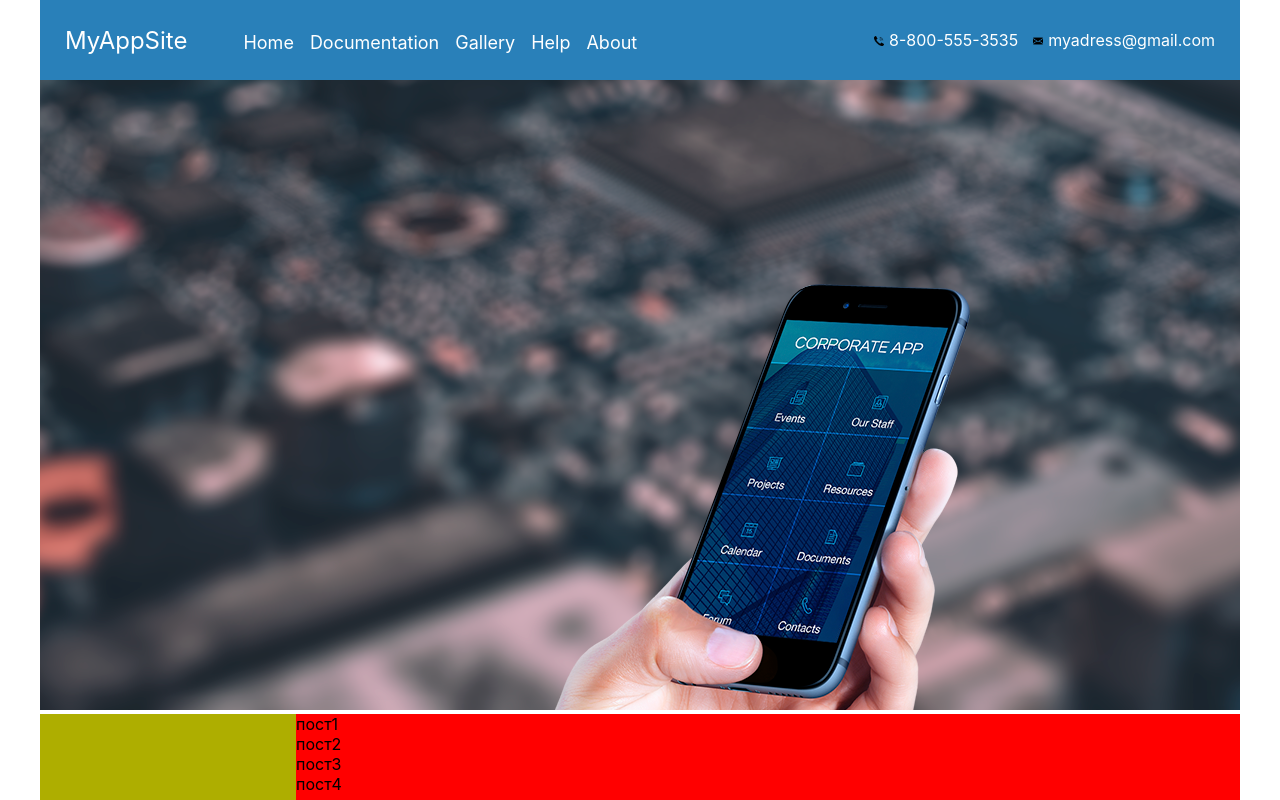
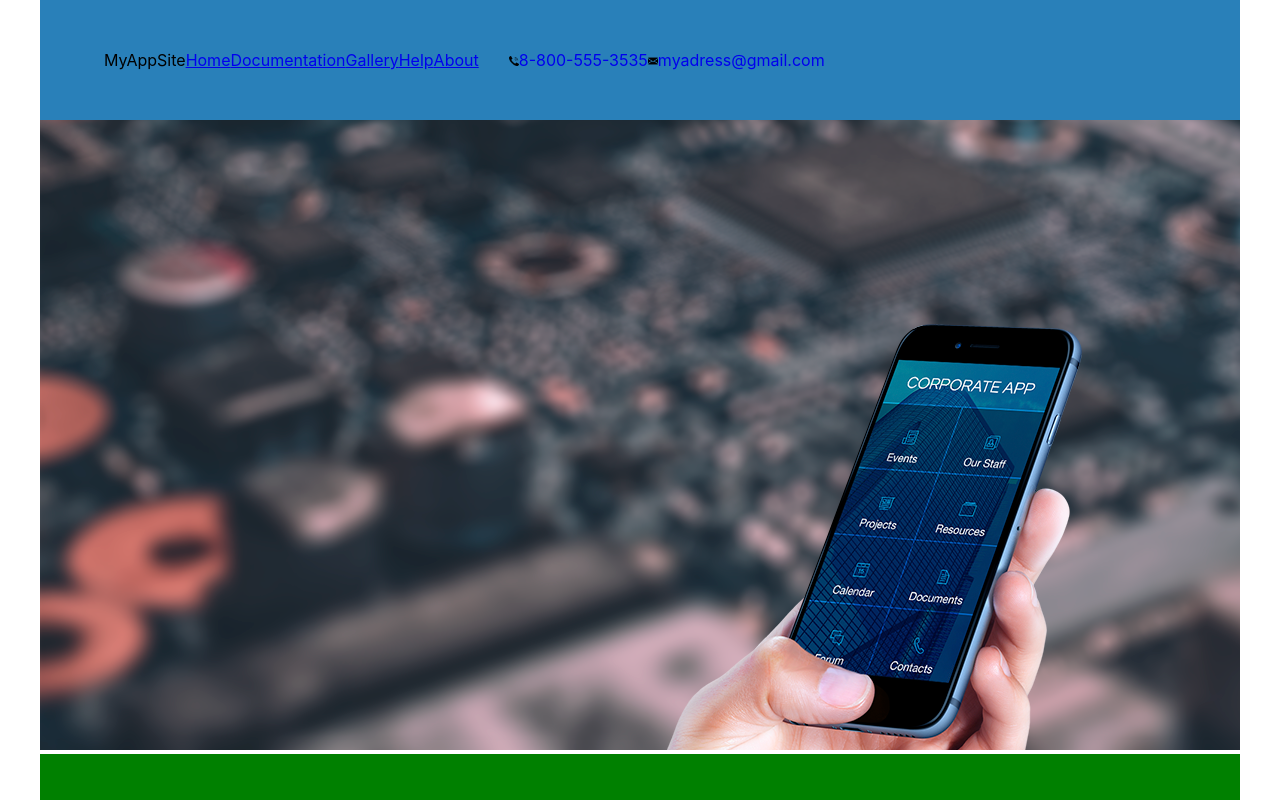
Before and after one commit to AlexMef/myappsite, a React (Create React App) app: page / in a window 1280 px wide. Shown: the top 800 px of the page. Built offline with nearby package versions, Linux system fonts and the light colour scheme.

Commit message:
minor changes

```diff
--- a/src/App.js
+++ b/src/App.js
@@ -3,18 +3,16 @@ import './styles/App.scss';
 // import slider_img from './img/smartphone.png';
 
 import Header from './Header';
-import Slider from './Slider';
+import Content from './Content';
 import Footer from './Footer';
-import PostsMenu from './PostsMenu';
-import Posts from './Posts';
+
+
 
 function App() {
     return (
         <div id="grid">
             <div id="pageHeader"><Header /></div>
-            <div id="pageSlider"><Slider /></div>
-            <div id="postsMenu"><PostsMenu /></div>
-            <div id="posts"><Posts /></div>
+            <div id="pageContent"><Content /></div>
             <div id="pageFooter"><Footer /></div>
         </div>
 
--- /dev/null
+++ b/src/Content.jsx
@@ -0,0 +1,11 @@
+import React from 'react';
+import Slider from './Slider';
+import './styles/Slider.scss';
+
+function Content() {
+    return (
+        <div className="slider"><Slider /></div>
+    );
+}
+
+export default Content;
--- a/src/Header.jsx
+++ b/src/Header.jsx
@@ -5,28 +5,28 @@ import img_email from './img/email.png';
 
 function Header() {
     return (
-        <header className="header">
-                <div className="site_menu">
-                    <div className="site_name">MyAppSite</div>
-                    <ul className="site_items">
-                        <li><a href="#">Home</a></li>
-                        <li><a href="#">Documentation</a></li>
-                        <li><a href="#">Gallery</a></li>
-                        <li><a href="#">Help</a></li>
-                        <li><a href="#">About</a></li>
-                    </ul>
+        <div className="header">
+                <div className="siteMenu">
+                    <div className="siteName">MyAppSite</div>
+                    <div className="siteItems">
+                        <div><a href="#">Home</a></div>
+                        <div><a href="#">Documentation</a></div>
+                        <div><a href="#">Gallery</a></div>
+                        <div><a href="#">Help</a></div>
+                        <div><a href="#">About</a></div>
+                    </div>
                 </div>
-                <div className="site_contacts">
-                    <div id="phonenumber">
+                <div className="siteContacts">
+                    <div class="phoneNumber">
                         <img src={img_call} alt="" />
                         <a href="#">8-800-555-3535</a>
                     </div>
-                    <div id="emailaddress">
+                    <div class="emailAdress">
                         <img src={img_email} alt="" />
                         <a href="#">myadress@gmail.com</a>
                     </div>
                 </div>
-        </header>
+        </div>
     );
 }
 
--- a/src/styles/App.scss
+++ b/src/styles/App.scss
@@ -2,16 +2,15 @@
     width: auto;
     margin-left: 5vh;
     margin-right: 5vh;
+    min-width: 700px;
     overflow: hidden;
 
     display: grid;
     grid-template-areas:
-        "header header header"
-        "slider slider slider"
-        "menu posts posts"
-        "footer footer footer";
-    grid-template-rows: 10vh 1fr 1fr 15vh;
-    grid-template-columns: 20vw 1fr 33vw;
+        "header"
+        "content"
+        "footer";
+    grid-template-rows: 15vh 1fr 15vh;
     row-gap: 0px;
     column-gap: 0px;
 }
@@ -20,20 +19,9 @@
     grid-area: header;
 }
 
-#pageSlider {
-    grid-area: slider;
+#pageContent {
+    grid-area: content;
 }
-
-
-#postsMenu {
-    grid-area: menu;
-}
-
-#posts {
-    grid-area: posts;
-}
-
-
 
 #pageFooter {
     grid-area: footer;
--- a/src/styles/Header.scss
+++ b/src/styles/Header.scss
@@ -1,110 +1,51 @@
 .header {
     $common-color: #ffffff;
     $hover-color: #bdc3c7;
+    padding-left: 5vw;
+    padding-right: 5vw;
+    height: 15vh;
+    display: flex;
+    flex-direction: row;
     background-color: #2980b9;
-    height: 10vh;
-    position: relative;
-    padding: 0 25px 0 25px;
 
-    &:after {
-        content: "";
-        display: table;
-        clear: both;
-    }
+    .siteMenu {
+        display: flex;
+        flex-direction: row;
+        align-items: center;
 
-    .site_menu {
-        float: left;
-        position: relative;
-        top: 50%;
-        transform: translateY(-50%);
-        font-size: 24px;
-
-        .site_name {
-            position: relative;
-            // top: 50%;
-            // transform: translateY(-50%);
-            float: left;
-            font-size: 24px;
-            color: $common-color;
-
+        .siteName {
         }
 
-        .site_items {
-            position: relative;
-            margin: 0;
-            float: left;
-            // top: 50%;
-            // transform: translateY(-50%);
-
-            li {
-                margin: 0 16px;
-                margin-right: 0;
-                display: inline;
-                list-style-type: none;
-
-                a {
-                    font-size: 18px;
-                    text-decoration: none;
-                    color: $common-color;
-
-                    &:hover {
-                        text-decoration: none;
-                        color: $hover-color;
-                    }
-                }
-            }
+        .siteItems {
+            display: flex;
+            flex-direction: row;
         }
     }
 
-    .site_contacts {
-        float: right;
-        position: relative;
-        height: inherit;
+    .siteContacts {
+        display: flex;
+        flex-direction: row;
+        align-items: center;
+        margin-left: 30px;
 
-        #phonenumber {
-            position: relative;
-            display: inline-block;
-            margin-right: 15px;
-            top: 50%;
-            transform: translateY(-50%);
-
+        .phoneNumber {
+            a {
+                text-color: $common-color;
+                text-decoration: none;
+            }
             img {
-                display: inline-block;
                 width: 10px;
                 height: 10px;
-                margin-right: 5px;
-            }
-
-            a {
-                display: inline-block;
-                color: $common-color;
-                text-decoration: none;
-
-                &:hover {
-                    color: $hover-color;
-                }
             }
         }
 
-        #emailaddress {
-            position: relative;
-            display: inline-block;
-            top: 50%;
-            transform: translateY(-50%);
-
+        .emailAdress {
+            a {
+                text-decoration: none;
+            }
             img {
                 width: 10px;
                 height: 10px;
-                margin-right: 5px;
-            }
-
-            a {
-                color: $common-color;
-                text-decoration: none;
-
-                &:hover {
-                    color: $hover-color;
-                }
             }
         }
     }
```
Also changed, not shown: src/styles/Content.scss (added).
